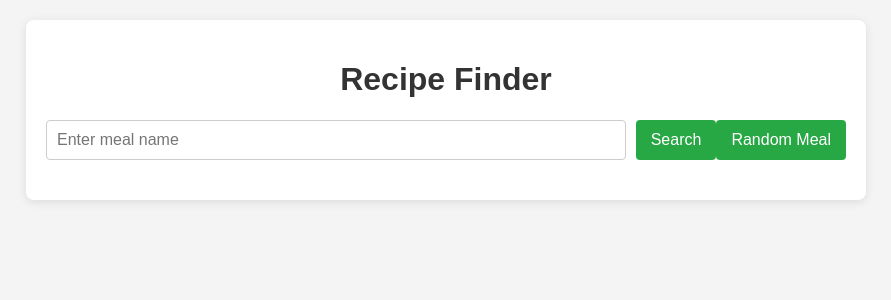
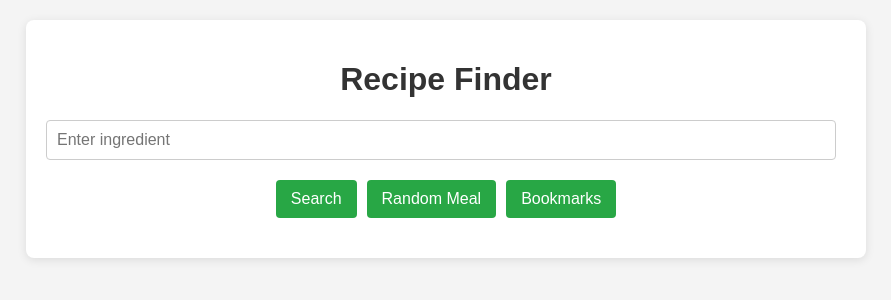
Before and after one commit to bradygov/recipe, a Flask app: page / in a window 1280 px wide. Shown: the top 300 px of the page, without its empty margins (194-1085 px from the left). Run offline with Flask 3, Linux system fonts and the light colour scheme.

Commit message:
Your commit message here

```diff
--- a/app.py
+++ b/app.py
@@ -11,8 +11,30 @@ def index():
 
 @app.route('/search', methods=['POST'])
 def search():
-    meal_name = request.form['meal_name']
-    response = requests.get(f"{BASE_URL}search.php?s={meal_name}")
+    query = request.form['meal_name']
+    # First, filter by ingredient
+    response = requests.get(f"{BASE_URL}filter.php?i={query}")
+    meals = response.json().get('meals', None)  # Get meals or None if not found
+
+    if meals is None:
+        meals = []  # Initialize meals as an empty list if None
+
+    # Prepare a list of meal IDs and names with their thumbnails
+    result = [{'idMeal': meal['idMeal'], 'strMeal': meal['strMeal'], 'strMealThumb': meal['strMealThumb']} for meal in meals]
+
+    # If no meals found by ingredient, search by name
+    if not result:
+        response = requests.get(f"{BASE_URL}search.php?s={query}")
+        meals_by_name = response.json().get('meals', None)
+
+        if meals_by_name:
+            result = [{'idMeal': meal['idMeal'], 'strMeal': meal['strMeal'], 'strMealThumb': meal['strMealThumb']} for meal in meals_by_name]
+
+    return jsonify(result)
+
+@app.route('/meal/<meal_id>', methods=['GET'])
+def meal_details(meal_id):
+    response = requests.get(f"{BASE_URL}lookup.php?i={meal_id}")
     return jsonify(response.json())
 
 @app.route('/random', methods=['GET'])
--- a/static/styles.css
+++ b/static/styles.css
@@ -34,7 +34,13 @@ h1 {
     flex: 1;
 }
 
-.search button {
+.button-container {
+    display: flex;
+    justify-content: center;
+    margin-bottom: 20px;
+}
+
+.button-container button {
     padding: 10px 15px;
     font-size: 16px;
     border: none;
@@ -43,14 +49,48 @@ h1 {
     color: white;
     cursor: pointer;
     transition: background-color 0.3s;
+    margin: 0 5px; /* Add some space between buttons */
 }
 
-.search button:hover {
+.button-container button:hover {
     background-color: #218838;
 }
 
 .result-container {
     margin-top: 20px;
+}
+
+.recipe-list {
+    list-style-type: none;
+    padding: 0;
+}
+
+.recipe-list li {
+    display: flex;
+    align-items: center;
+    margin-bottom: 10px;
+}
+
+.recipe-thumbnail {
+    width: 50px;
+    height: 50px;
+    border-radius: 4px;
+    margin-right: 10px;
+}
+
+.bookmark-button {
+    margin-left: auto; /* Push to the right */
+    padding: 5px 10px;
+    background-color: #007bff;
+    color: white;
+    border: none;
+    border-radius: 4px;
+    cursor: pointer;
+    transition: background-color 0.3s;
+}
+
+.bookmark-button:hover {
+    background-color: #0056b3;
 }
 
 .meal-card {
@@ -60,6 +100,13 @@ h1 {
     padding: 15px;
     margin-bottom: 20px;
     box-shadow: 0 2px 8px rgba(0, 0, 0, 0.1);
+    position: relative; /* Position relative to allow absolute positioning of button */
+}
+
+.meal-header {
+    display: flex;
+    justify-content: space-between; /* Space between title and button */
+    align-items: center; /* Center vertically */
 }
 
 .meal-image {
@@ -81,18 +128,13 @@ h3 {
 .ingredients-list {
     list-style-type: none;
     padding: 0;
-    display: flex;
-    flex-wrap: wrap; /* Allow items to wrap to the next line */
-    justify-content: flex-start; /* Align items to the left */
 }
 
 .ingredients-list li {
     background: #e9ecef;
-    margin: 5px;
+    margin: 5px 0;
     padding: 8px;
     border-radius: 4px;
-    flex: 1 1 calc(45% - 10px); /* Responsive width for two items per row */
-    box-sizing: border-box; /* Include padding and margin in the width */
 }
 
 .no-meal {
--- a/templates/index.html
+++ b/templates/index.html
@@ -11,9 +11,12 @@
     <div class="container">
         <h1>Recipe Finder</h1>
         <div class="search">
-            <input type="text" id="meal_name" placeholder="Enter meal name" />
+            <input type="text" id="meal_name" placeholder="Enter ingredient" />
+        </div>
+        <div class="button-container">
             <button id="search_button">Search</button>
             <button id="random_button">Random Meal</button>
+            <button id="bookmarks_button">Bookmarks</button>
         </div>
         <div id="result" class="result-container"></div>
     </div>
@@ -21,9 +24,9 @@
     <script>
         $(document).ready(function() {
             $('#search_button').click(function() {
-                const mealName = $('#meal_name').val();
-                $.post('/search', { meal_name: mealName }, function(data) {
-                    displayMeal(data);
+                const ingredient = $('#meal_name').val();
+                $.post('/search', { meal_name: ingredient }, function(data) {
+                    displayRecipes(data);
                 });
             });
 
@@ -33,12 +36,51 @@
                 });
             });
 
+            $('#bookmarks_button').click(function() {
+                displayBookmarks();
+            });
+
+            function displayRecipes(data) {
+                let html = '';
+                if (data.length > 0) {
+                    html += '<h2>Recipes Found:</h2><ul class="recipe-list">';
+                    data.forEach(meal => {
+                        html += `<li>
+                                    <a href="#" class="meal-link" data-id="${meal.idMeal}">
+                                        <img src="${meal.strMealThumb}" alt="${meal.strMeal}" class="recipe-thumbnail">
+                                        ${meal.strMeal}
+                                    </a>
+                                  </li>`;
+                    });
+                    html += '</ul>';
+                } else {
+                    html = '<p class="no-meal">No recipes found for this ingredient.</p>';
+                }
+                $('#result').html(html);
+
+                // Add click event for meal links
+                $('.meal-link').click(function(e) {
+                    e.preventDefault();
+                    const mealId = $(this).data('id');
+                    fetchMealDetails(mealId);
+                });
+            }
+
+            function fetchMealDetails(mealId) {
+                $.get(`/meal/${mealId}`, function(data) {
+                    displayMeal(data);
+                });
+            }
+
             function displayMeal(data) {
                 const meal = data.meals ? data.meals[0] : null;
                 let html = '';
                 if (meal) {
                     html += `<div class="meal-card">`;
+                    html += `<div class="meal-header">`;
                     html += `<h2>${meal.strMeal}</h2>`;
+                    html += `<button class="bookmark-button" data-id="${meal.idMeal}" data-name="${meal.strMeal}" data-thumb="${meal.strMealThumb}">Bookmark</button>`;
+                    html += `</div>`;
                     html += `<img src="${meal.strMealThumb}" alt="${meal.strMeal}" class="meal-image">`;
                     html += `<div class="meal-details">`;
                     html += `<h3>Instructions:</h3><p>${meal.strInstructions}</p>`;
@@ -46,7 +88,7 @@
                     for (let i = 1; i <= 20; i++) {
                         const ingredient = meal[`strIngredient${i}`];
                         const measure = meal[`strMeasure${i}`];
-                        if (ingredient && ingredient.trim() !== "") { // Check if ingredient is not empty
+                        if (ingredient && ingredient.trim() !== "") {
                             html += `<li>${ingredient} (${measure})</li>`;
                         }
                     }
@@ -55,6 +97,52 @@
                     html = '<p class="no-meal">No meal found.</p>';
                 }
                 $('#result').html(html);
+
+                // Add click event for bookmark button
+                $('.bookmark-button').click(function() {
+                    const mealId = $(this).data('id');
+                    const mealName = $(this).data('name');
+                    const mealThumb = $(this).data('thumb');
+                    bookmarkRecipe(mealId, mealName, mealThumb);
+                });
+            }
+
+            function bookmarkRecipe(id, name, thumb) {
+                const bookmarks = JSON.parse(localStorage.getItem('bookmarks')) || [];
+                const existing = bookmarks.find(meal => meal.idMeal === id);
+                if (!existing) {
+                    bookmarks.push({ idMeal: id, strMeal: name, strMealThumb: thumb });
+                    localStorage.setItem('bookmarks', JSON.stringify(bookmarks));
+                    alert(`${name} has been bookmarked!`);
+                } else {
+                    alert(`${name} is already in your bookmarks.`);
+                }
+            }
+
+            function displayBookmarks() {
+                const bookmarks = JSON.parse(localStorage.getItem('bookmarks')) || [];
+                let html = '<h2>Your Bookmarked Recipes:</h2><ul class="recipe-list">';
+                if (bookmarks.length > 0) {
+                    bookmarks.forEach(meal => {
+                        html += `<li>
+                                    <a href="#" class="meal-link" data-id="${meal.idMeal}">
+                                        <img src="${meal.strMealThumb}" alt="${meal.strMeal}" class="recipe-thumbnail">
+                                        ${meal.strMeal}
+                                    </a>
+                                  </li>`;
+                    });
+                } else {
+                    html += '<p class="no-meal">No bookmarks found.</p>';
+                }
+                html += '</ul>';
+                $('#result').html(html);
+
+                // Add click event for meal links in bookmarks
+                $('.meal-link').click(function(e) {
+                    e.preventDefault();
+                    const mealId = $(this).data('id');
+                    fetchMealDetails(mealId);
+                });
             }
         });
     </script>
```
